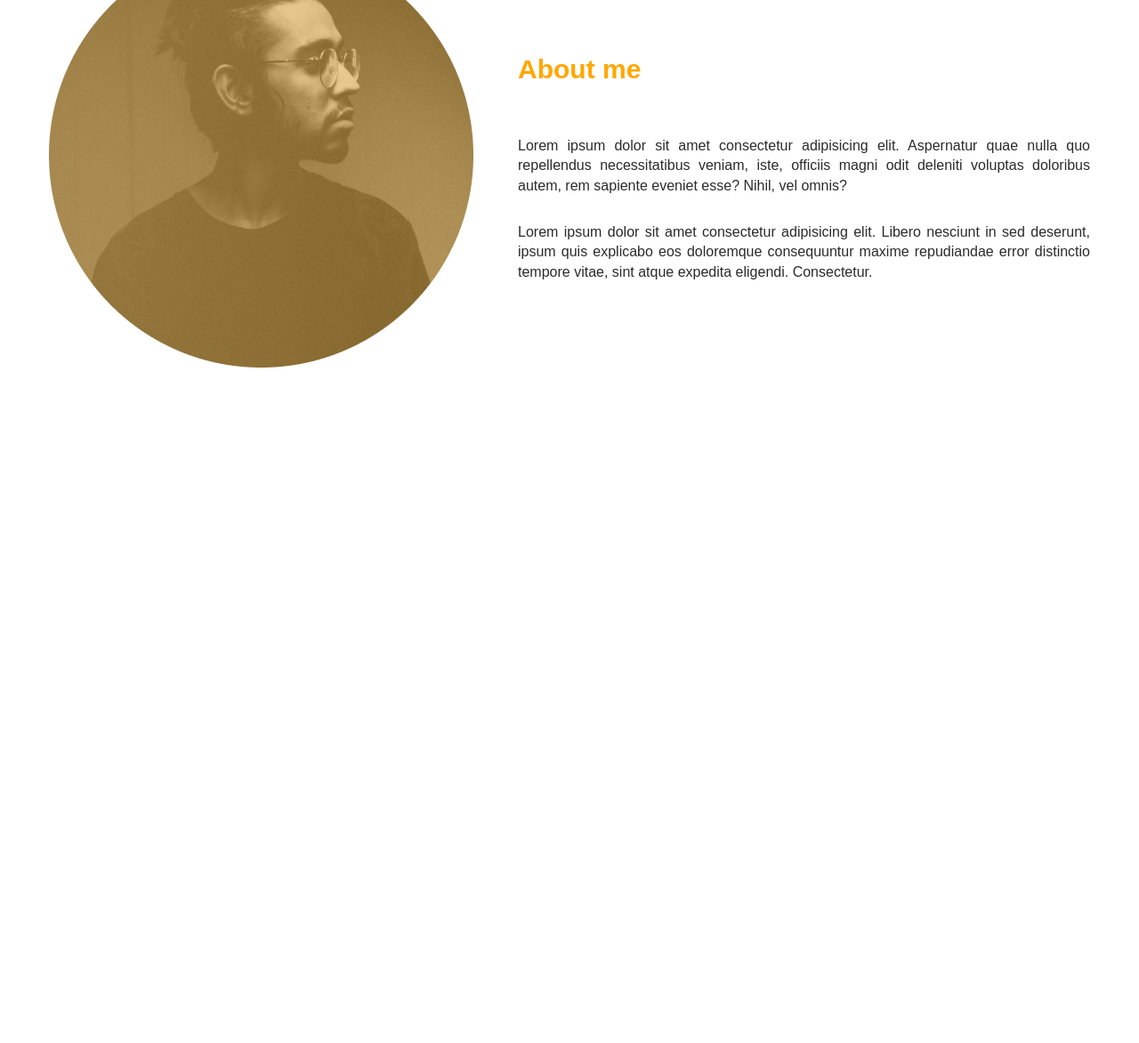
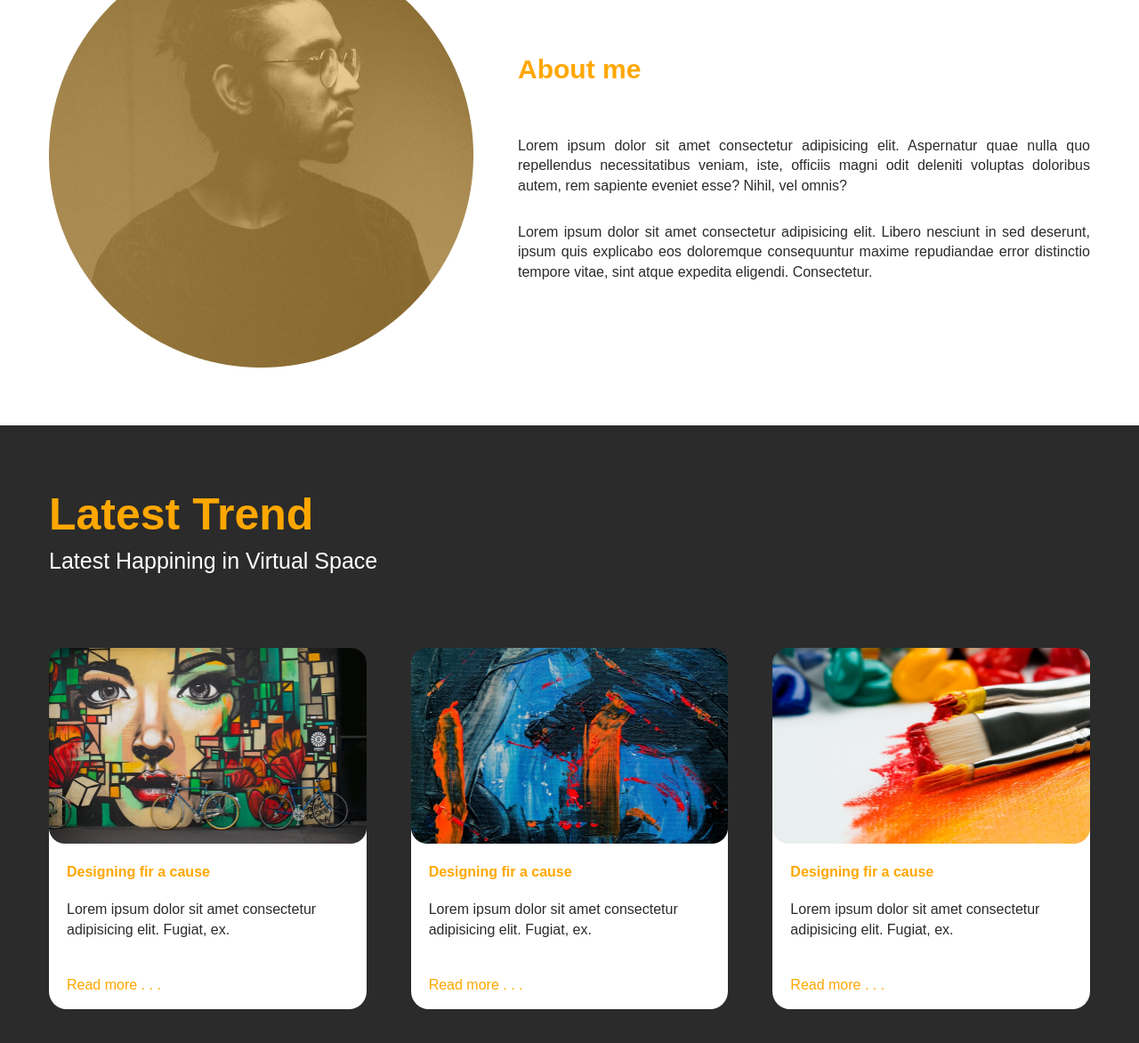
Before and after one commit to ejhshshshs/basic-cvv, a plain HTML site: page index.html in a window 1280 px wide. Shown: the part 1332-2504 px from the top of the page at 89% size. Before the commit the page ends 1810 px from the top, so only its background shows below. Drawn offline with Linux system fonts and the light colour scheme.

Commit message:
latest 100%

```diff
--- a/index.html
+++ b/index.html
@@ -85,6 +85,41 @@
     </div>
 </section>
 
+<section class="latest">
+    <div class="container">
+        <div class="latest__title">
+            <h2>Latest Trend</h2>
+            <p>Latest Happining in Virtual Space</p>
+        </div>
+        <div class="latest__wrapper">
+            <div class="latest__card">
+                <img src="/img/latest1.png" alt="">
+                <div class="latest__text">
+                    <h4>Designing fir a cause</h4>
+                    <p>Lorem ipsum dolor sit amet consectetur adipisicing elit. Fugiat, ex.</p>
+                    <a href="">Read more . . .</a>
+                </div>
+            </div>
+            <div class="latest__card">
+                <img src="/img/latest2.png" alt="">
+                <div class="latest__text">
+                    <h4>Designing fir a cause</h4>
+                    <p>Lorem ipsum dolor sit amet consectetur adipisicing elit. Fugiat, ex.</p>
+                    <a href="">Read more . . .</a>
+                </div>
+            </div>
+            <div class="latest__card">
+                <img src="/img/latest3.png" alt="">
+                <div class="latest__text">
+                    <h4>Designing fir a cause</h4>
+                    <p>Lorem ipsum dolor sit amet consectetur adipisicing elit. Fugiat, ex.</p>
+                    <a href="">Read more . . .</a>
+                </div>
+            </div>
+        </div>
+    </div>
+</section>
+
 <script src="/script.js"></script>
 
 </body>
--- a/style.css
+++ b/style.css
@@ -304,6 +304,65 @@
   }
 }
 
+/* LATEST/ */
+.latest {
+  background: #2b2b2b;
+  padding: 5rem 0;
+}
+.latest .latest__wrapper {
+  display: grid;
+  grid-template-columns: 1fr 1fr 1fr;
+  gap: 5rem;
+}
+.latest .latest__title h2{
+  color: #ffa700;
+  font-size: 5rem;
+  font-weight: 600;
+}
+.latest .latest__title p{
+  color: #ffffff;
+  font-size: 2.5rem;
+}
+.latest .latest__title {
+  margin-bottom: 8rem;
+}
+.latest .latest__card {
+  background: #ffffff;
+  border-radius: 2rem;
+}
+.latest .latest__text {
+  padding: 1.5rem 2rem;
+}
+.latest .latest__text h4{
+  color: #ffa700;
+  font-weight: 600;
+}
+.latest .latest__text p{
+  margin-top: 2rem;
+  margin-bottom: 4rem;
+}
+.latest .latest__text a{
+  color: #ffa700;
+}
+@media screen and (max-width:500px){
+  .latest .latest__title {
+    text-align: center;
+  }
+  .latest .latest__title h2 {
+    font-size: 4rem;
+  }
+  .latest .latest__wrapper{
+    display: grid;
+    grid-template-columns: 1fr;
+  }
+.latest .latest__card {
+  margin: 0 2rem;
+}
+.latest .latest__card img {
+  width: 100%;
+}
+}
+
 
 
 
```
